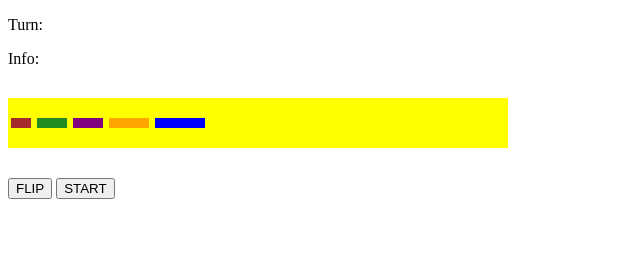
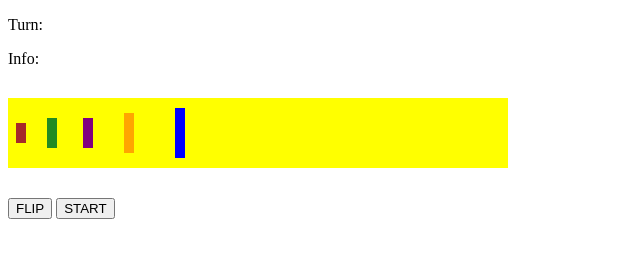
Before and after one commit to duccini/js-projects, a plain HTML site: page naval-battle/index.html in a window 1280 px wide. Both pictures are taken after a click on the button "FLIP". Shown: the whole page, without its empty margins (0-640 px from the left). Drawn offline with Linux system fonts and the light colour scheme.

Commit message:
create flip ships function

```diff
--- a/naval-battle/index.html
+++ b/naval-battle/index.html
@@ -24,5 +24,7 @@
 
     <button id="flip-button">FLIP</button>
     <button id="start-button">START</button>
+
+    <script src="main.js"></script>
   </body>
 </html>
--- a/naval-battle/main.js
+++ b/naval-battle/main.js
@@ -1 +1,15 @@
-console.log("ola mundo");
+const flipButton = document.querySelector("#flip-button");
+const optionContainer = document.querySelector(".option-container");
+
+let angle = 0;
+
+function flip() {
+  // children => HTML Collection
+  const optionShips = Array.from(optionContainer.children);
+
+  angle = angle === 0 ? 90 : 0;
+
+  optionShips.forEach((ship) => (ship.style.transform = `rotate(${angle}deg)`));
+}
+
+flipButton.addEventListener("click", flip);
--- a/naval-battle/styles.css
+++ b/naval-battle/styles.css
@@ -1,6 +1,6 @@
 .option-container {
   width: 500px;
-  height: 50px;
+  height: 70px;
   background-color: yellow;
   display: flex;
   align-items: center;
```
